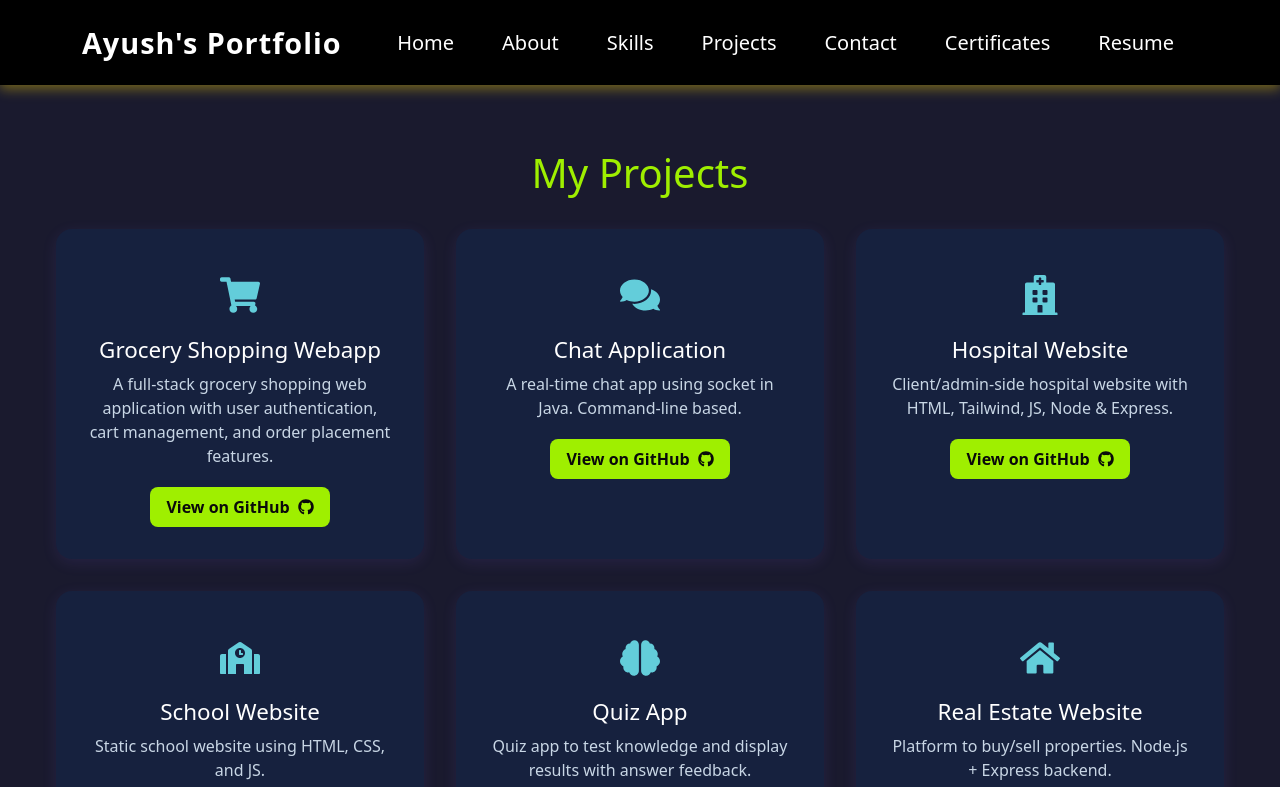
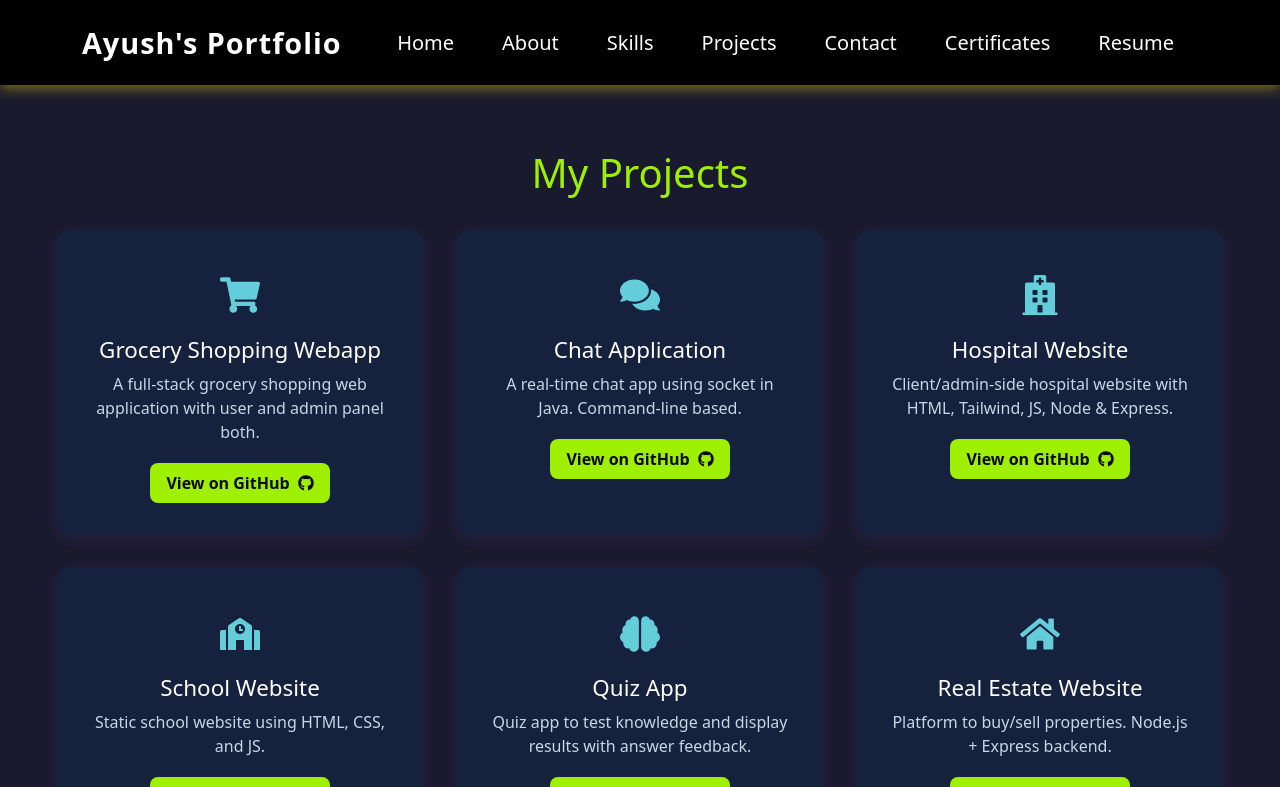
Before and after one commit to ayushsrivastava-01/faaltoo, a React (Vite) app: page /projects in a window 1280 px wide. Shown: the top 787 px of the page. Built offline with nearby package versions, Linux system fonts and the light colour scheme.

Commit message:
Editing-Project

```diff
--- a/src/components/Projects.jsx
+++ b/src/components/Projects.jsx
@@ -9,7 +9,7 @@ import {
 const projects = [
   {
   title: "Grocery Shopping Webapp",
-  description: "A full-stack grocery shopping web application with user authentication, cart management, and order placement features.",
+  description: "A full-stack grocery shopping web application with user and admin panel both.",
   github: "https://github.com/ayushsrivastava-01/Grocery-Shopping-Webapp",
   icon: <FaShoppingCart />
   },
```
